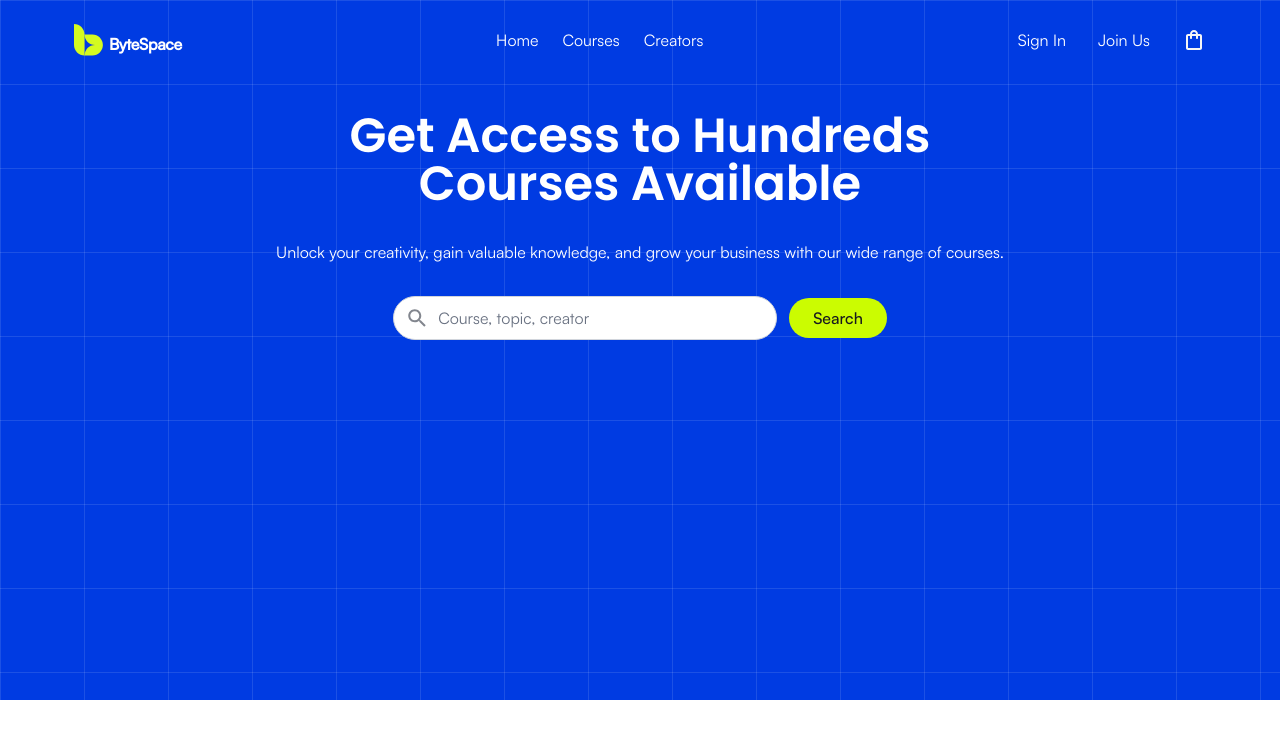
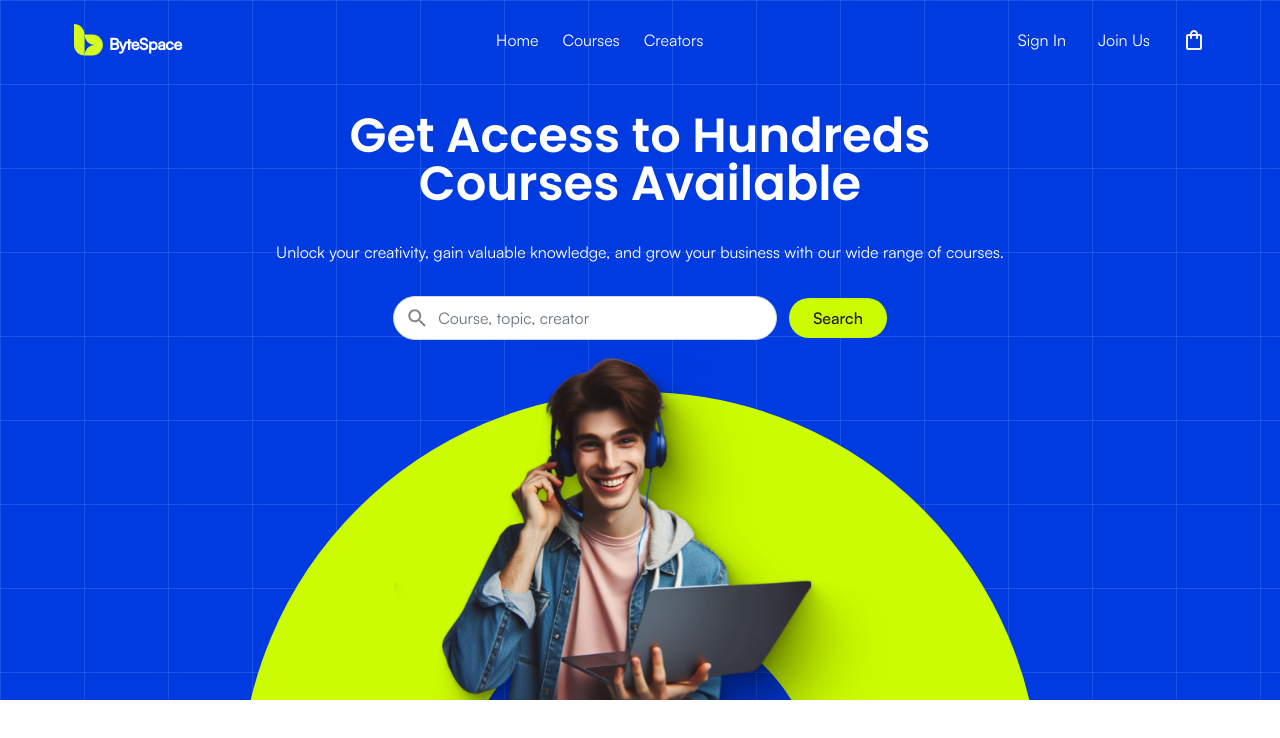
Before and after one commit to tajwararik/ByteSpace, a Next.js app: page / in a window 1280 px wide. Shown: the top 738 px of the page. Built offline with nearby package versions, Linux system fonts and the light colour scheme.

Commit message:
Add Ellipe and boy to the page

```diff
--- a/app/page.tsx
+++ b/app/page.tsx
@@ -4,7 +4,8 @@ import Image from "next/image";
 
 export default function Hero() {
   return (
-    <section className="w-screen min-h-175 blue-grid text-center text-white">
+    <section className="relative isolate w-screen min-h-175 blue-grid text-center text-white">
+      <div className="relative z-10">
         <Header />
 
         <div className="mt-8">
@@ -37,6 +38,24 @@ export default function Hero() {
             Search
           </button>
         </div>
+      </div>
+
+      <div className="pointer-events-none absolute bottom-0 left-1/2 z-0 aspect-1149/442 w-full max-w-200 -translate-x-1/2">
+        <Image
+          src="/Ellipse.svg"
+          alt=""
+          width={1149}
+          height={442}
+          className="absolute inset-0 h-full w-full"
+        />
+        <Image
+          src="/boy.svg"
+          alt=""
+          width={722}
+          height={515}
+          className="absolute bottom-0 left-1/2 z-10 h-auto w-[min(520px,65%)] -translate-x-1/2"
+        />
+      </div>
     </section>
   );
 }
```
Lines whose indentation alone changed are shown as unchanged.
